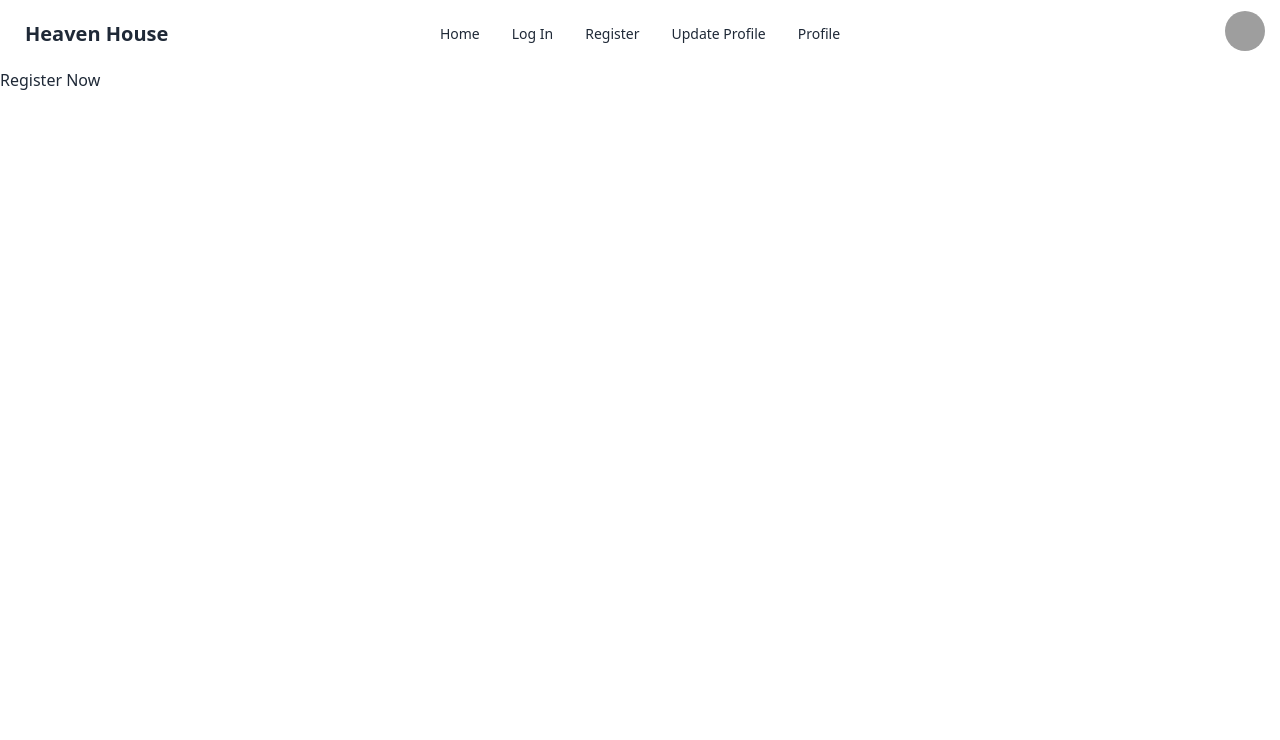
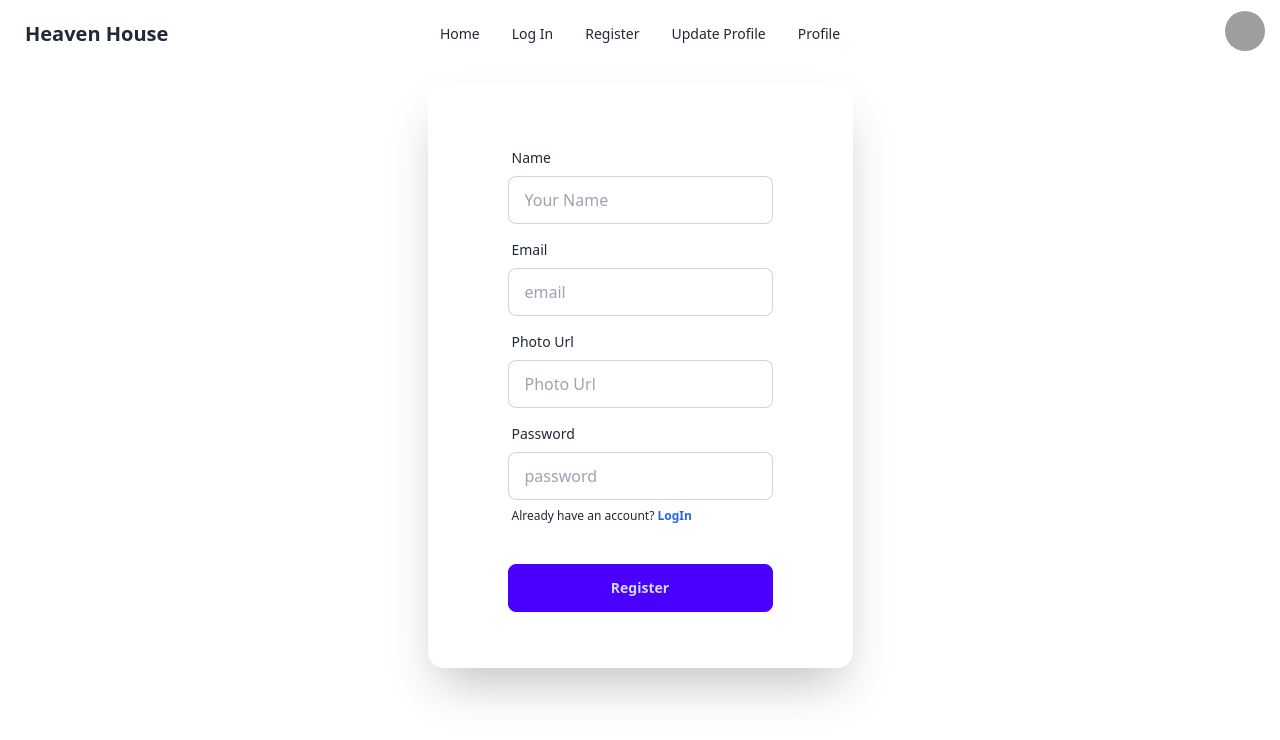
Before and after one commit to Arif-Islam21/heaven-house, a React (Vite) app: page /register in a window 1280 px wide. Shown: the top 740 px of the page. Built offline with nearby package versions, Linux system fonts and the light colour scheme; grey boxes are pictures that could not be loaded.

Commit message:
register page added

```diff
--- a/src/Components/Register/Register.jsx
+++ b/src/Components/Register/Register.jsx
@@ -1,7 +1,74 @@
+import { NavLink } from "react-router-dom";
+
 const Register = () => {
   return (
     <div>
-      <h2>Register Now</h2>
+      <div className="hero min-h-full bg-base-100">
+        <div className="hero-content">
+          <div className="card shrink-0 w-full px-12 py-6 shadow-2xl bg-base-100">
+            <form className="card-body">
+              <div className="form-control">
+                <label className="label">
+                  <span className="label-text">Name</span>
+                </label>
+                <input
+                  type="text"
+                  placeholder="Your Name"
+                  className="input input-bordered"
+                  required
+                />
+              </div>
+              <div className="form-control">
+                <label className="label">
+                  <span className="label-text">Email</span>
+                </label>
+                <input
+                  type="email"
+                  placeholder="email"
+                  className="input input-bordered"
+                  required
+                />
+              </div>
+              <div className="form-control">
+                <label className="label">
+                  <span className="label-text">Photo Url</span>
+                </label>
+                <input
+                  type="text"
+                  placeholder="Photo Url"
+                  className="input input-bordered"
+                  required
+                />
+              </div>
+              <div className="form-control">
+                <label className="label">
+                  <span className="label-text">Password</span>
+                </label>
+                <input
+                  type="password"
+                  placeholder="password"
+                  className="input input-bordered"
+                  required
+                />
+                <label className="label label-text-alt link link-hover">
+                  <p>
+                    Already have an account?{" "}
+                    <NavLink
+                      to={"/login"}
+                      className="text-blue-600 font-semibold"
+                    >
+                      LogIn
+                    </NavLink>{" "}
+                  </p>
+                </label>
+              </div>
+              <div className="form-control mt-6">
+                <button className="btn btn-primary">Register</button>
+              </div>
+            </form>
+          </div>
+        </div>
+      </div>
     </div>
   );
 };
```
